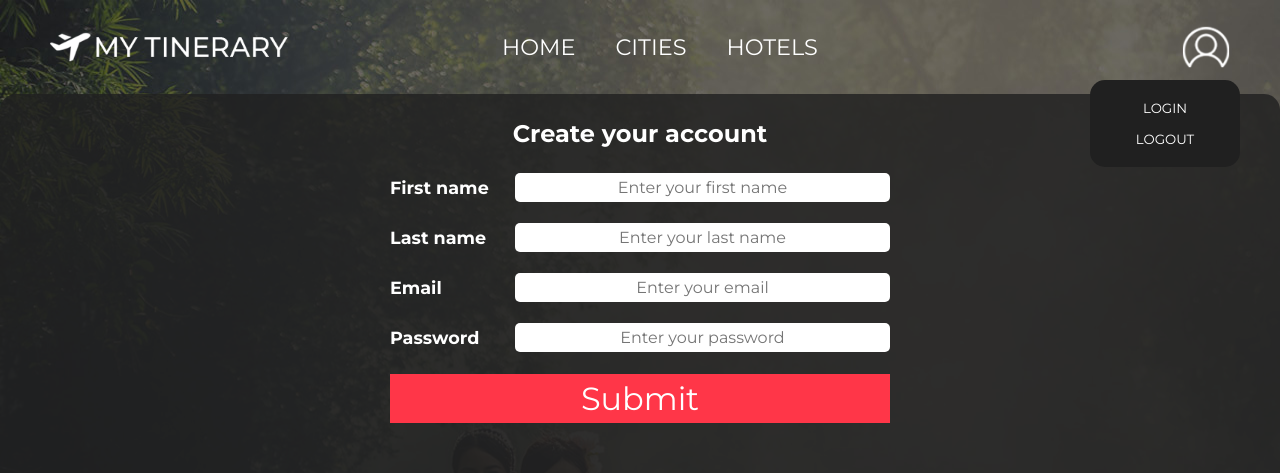
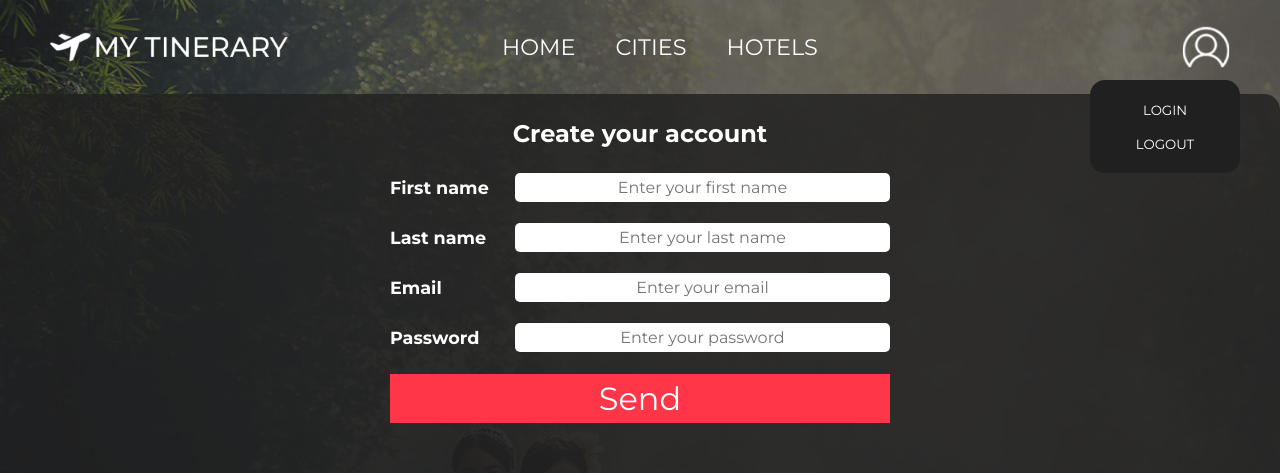
Before and after one commit to ezeqduarte/my-tinerary-kingcatwo, a React (Create React App) app: page /signup in a window 1280 px wide. Both pictures are taken after a click on the picture 1206 px from the left and 46 px from the top of the page. Shown: the top 473 px of the page. Built offline with nearby package versions, Linux system fonts and the light colour scheme.

Commit message:
signUp terminado, con local storage y useRef

```diff
--- a/src/App.js
+++ b/src/App.js
@@ -19,6 +19,7 @@ function App() {
   return (   <>
 
     <AutoToTop/>
+
       <Routes>
         <Route path="" element={<Home1/>}/>
         <Route path="/home" element={<Home1/>}/>
--- /dev/null
+++ b/src/components/Form.jsx
@@ -0,0 +1,59 @@
+import React from 'react'
+import { useRef, useState, useEffect } from "react";
+import { ReactDOM } from 'react';
+
+
+export default function Form() {
+
+
+  let firstName = React.useRef()
+  let lastName = React.useRef()
+  let email = React.useRef()
+  let password = React.useRef()
+  let form = React.useRef()
+
+  function submitNewUser(event) {
+
+    event.preventDefault();
+
+    let newUser = {
+
+        name: firstName.current.value,
+        lastName: lastName.current.value,
+        email: email.current.value,
+        password: password.current.value,
+
+    }
+
+    localStorage.setItem('newUser', JSON.stringify(newUser))
+    form.current.reset()
+  }
+
+  return (
+
+
+                    <form className='form_signup' onSubmit={submitNewUser} ref={form}>
+
+                        <label>First name
+                            <input type="text" required="true" name='f-name' placeholder='Enter your first name' ref={firstName} />
+                        </label>
+
+                        <label>Last name
+                            <input type="text" required="true" name='l-name' placeholder='Enter your last name' ref={lastName} />
+                        </label>
+
+                        <label>Email
+                            <input type="email" required="true" name='email' placeholder='Enter your email' ref={email} />
+                        </label>
+
+                        <label>Password
+                            <input type="password" required="true" pattern="^[0-9]*[A-Za-z0-9]+[0-9]+$" autocomplete="off" name='password' placeholder='Enter your password' ref={password} />
+                        </label>
+
+                        <button className='btn-enviar'>Send</button>
+
+                    </form>
+
+
+  )
+}
--- a/src/components/NavBar.jsx
+++ b/src/components/NavBar.jsx
@@ -69,9 +69,12 @@ export default function NavBar() {
             : (<div className='login'>
             <img src="./img/login.png" onClick={change} alt=""/>
             <div className='datosLogin'>
-
+            <NavLink to="/signup">
                 <button>LOGIN</button>
+            </NavLink>
+            <NavLink to="/logout">
                 <button>LOGOUT</button>
+            </NavLink>
 
             </div>
         </div>)
--- a/src/layouts/LSignUp.jsx
+++ b/src/layouts/LSignUp.jsx
@@ -3,6 +3,7 @@ import SignUp from '../pages/signup/SignUp'
 
 export default function LSignUp() {
   return (
+
     <SignUp></SignUp>
   )
 }
--- a/src/pages/signup/SignUp.jsx
+++ b/src/pages/signup/SignUp.jsx
@@ -1,8 +1,12 @@
 import React from 'react'
+import { NavLink } from 'react-router-dom';
+import Form from '../../components/Form';
 import NavBar from '../../components/NavBar'
 import '../signup/signup.css';
 
 export default function SignUp() {
+
+
   return (
     <div className='page_form'>
         <NavBar/>
@@ -11,28 +15,17 @@ export default function SignUp() {
             <div className='form'>
                 <div className='createacc'>
                     <h2>Create your account</h2>
-                    <form className='form_signup'>
-                        <label>First name
-                            <input type="text" name='f-name' placeholder='Enter your first name' />
-                        </label>
-                        <label>Last name
-                            <input type="text" name='l-name' placeholder='Enter your last name' />
-                        </label>
-                        <label>Email
-                            <input type="email" name='email' placeholder='Enter your email' />
-                        </label>
-                        <label>Password
-                            <input type="email" name='email' placeholder='Enter your password' />
-                        </label>
-                        <input className='btn-enviar' type="submit"/>
-
-                    </form>
+                   <Form/>
                 </div>
                 <div className='already_acc'>
                         <h3 className='rojo'>Already has an account?</h3>
                         <div className='buttons-form'>
+                        <NavLink to="/singin" style={{textDecoration: 'none'}}>
                             <button className='buttonsignin'>Sign in with account</button>
+                        </NavLink>
+                        <NavLink to="/singin" style={{textDecoration: 'none'}}>
                             <button className='buttonsignin'> Sign in with <img src="https://img.icons8.com/color/28/null/google-logo.png"/>oogle</button>
+                        </NavLink>
                         </div>
                 </div>
 
--- a/src/pages/signup/signup.css
+++ b/src/pages/signup/signup.css
@@ -107,6 +107,7 @@
     display: flex;
     justify-content: center;
     align-items: center;
+    width: 100%;
 }
 
 @media (min-width: 576px) {
```
